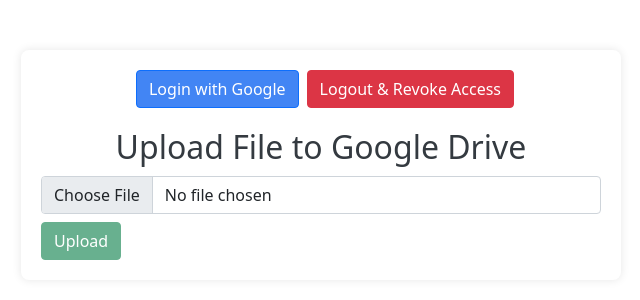
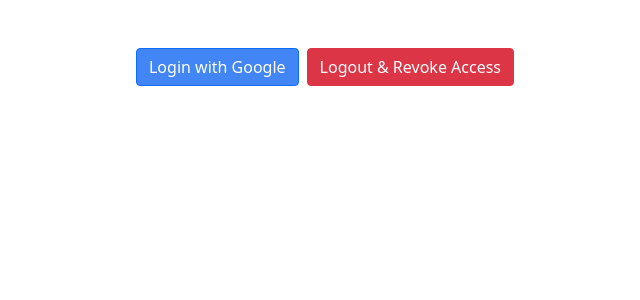
Before and after one commit to pvenkatanarasimharaju/manage-google-drive-vs, an Angular app: page / in a window 1280 px wide. Shown: the top 300 px of the page, without its empty margins (319-959 px from the left). Built offline with nearby package versions, Linux system fonts and the light colour scheme.

Commit message:
hiding upload file if we don't have access token

```diff
--- a/src/app/app.component.html
+++ b/src/app/app.component.html
@@ -1,4 +1,4 @@
-<div class="container">
+<div [ngClass]="accessToken ? 'container' : 'mt-5'">
     <div class="text-center">
         <button class="btn btn-primary mx-2" (click)="login()">Login with Google</button>
         <button class="btn btn-danger" (click)="logout()">Logout & Revoke Access</button>
@@ -19,6 +19,7 @@
             </li>
         </ul>
     </div>
+    <div *ngIf="accessToken">
         <div>
             <h2>Upload File to Google Drive</h2>
             <input type="file" class="form-control" (change)="onFileSelected($event)">
@@ -29,3 +30,4 @@
             <p><strong>File ID:</strong> {{ uploadResponse.id }}</p>
         </div>
     </div>
+</div>
```
Lines whose indentation alone changed are shown as unchanged.
